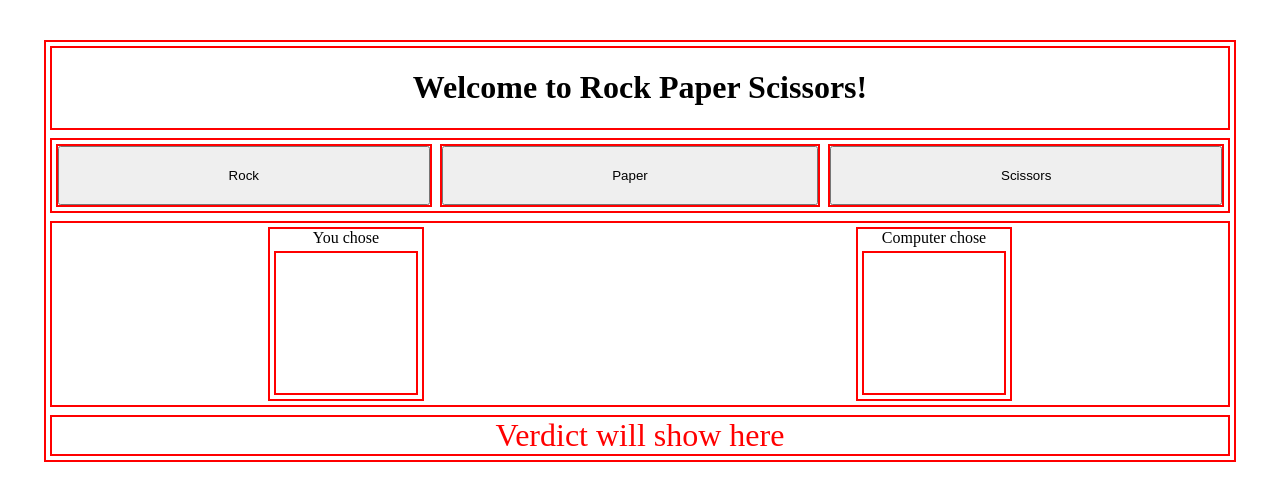
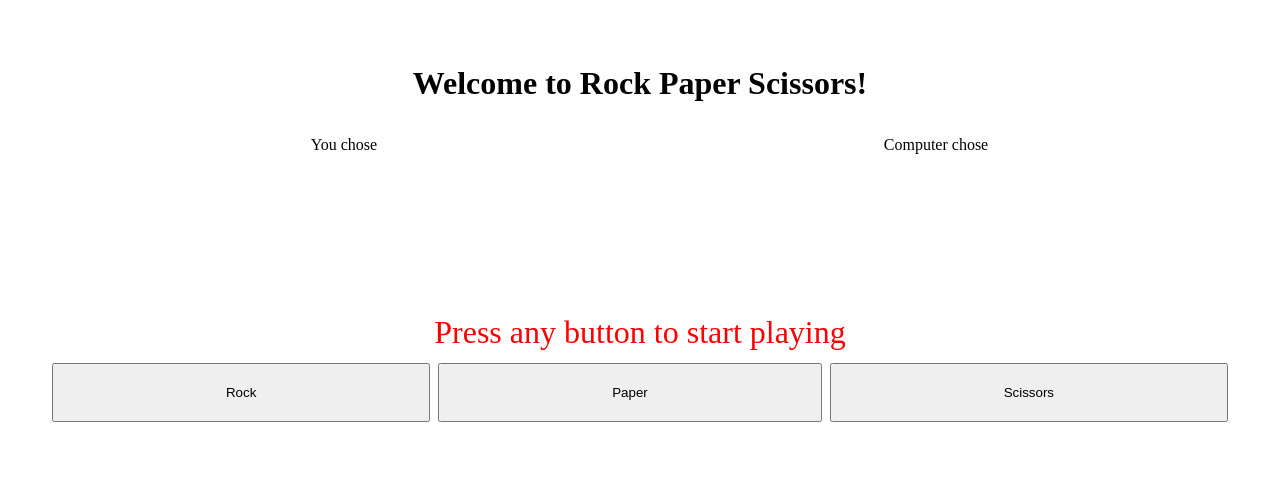
Before and after one commit to abrarfaiaz0/rock-paper-scissors-lizard-spock, a plain HTML site: page index.html in a window 1280 px wide. Drawn offline with Linux system fonts and the light colour scheme.

Commit message:
Add files via upload

```diff
--- a/index.html
+++ b/index.html
@@ -12,6 +12,14 @@
         <div class="center-text">
                 <h1>Welcome to Rock Paper Scissors!</h1>
         </div>
+
+        <div class="choose-ctn center-text">
+            <div>You chose<div class="block" id="player-ch"></div> </div>
+            <div>Computer chose<div class="block" id="computer-ch"></div> </div>
+        </div>
+        <div class="center-text" id="verdict">
+            Press any button to start playing
+        </div>
         <div class = "button-ctn">
             <div class="button">
                 <button id="r-button">Rock</button>
@@ -24,13 +32,6 @@
             </div>
 
         </div>
-        <div class="choose-ctn center-text">
-            <div>You chose<div class="block" id="player-ch"></div> </div>
-            <div>Computer chose<div class="block" id="computer-ch"></div> </div>
-        </div>
-        <div class="center-text" id="verdict">
-            Verdict will show here
-        </div>
 
 
 </body>
--- a/styles.css
+++ b/styles.css
@@ -18,7 +18,7 @@ body{
     width: 100%;
 }
 div{
-    border: 2px solid red;
+    /* border: 3px solid rgb(0, 155, 8); */
     margin: 4px;
 }
 .center-text{
@@ -36,5 +36,5 @@ div{
     height: 100px;
     width: 100px;
     padding: 20px;
-    font-size: x-large;
+    font-size: 50px;
 }
```
